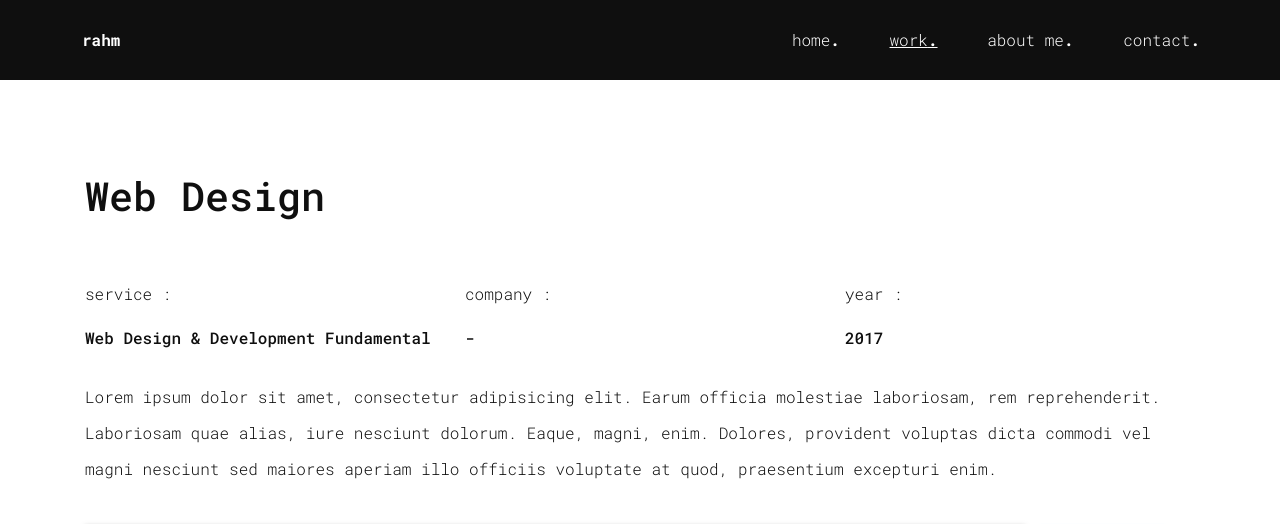
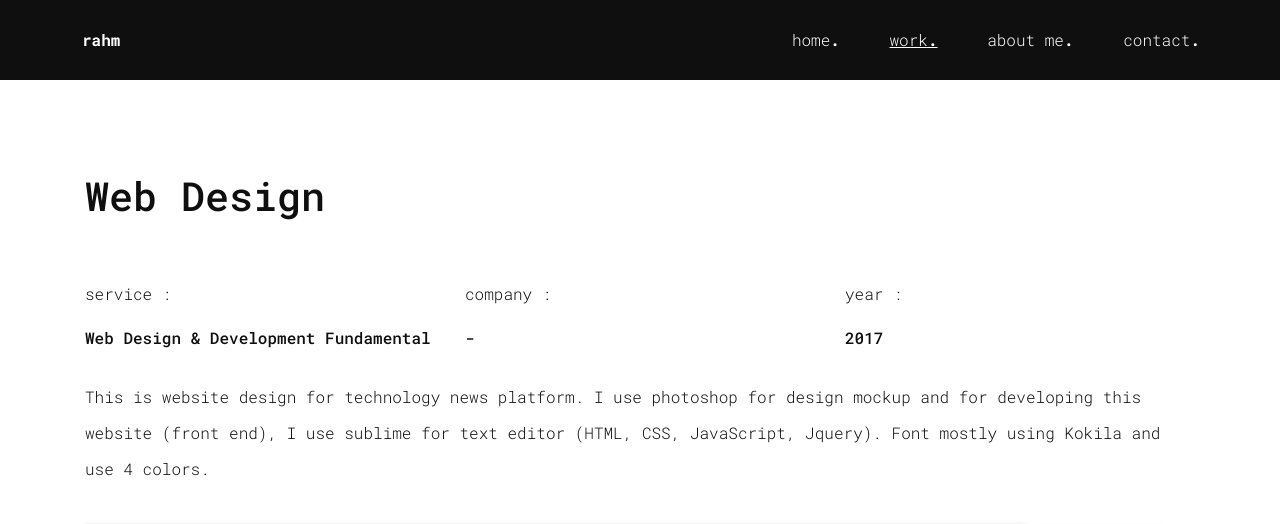
Before and after one commit to merahmahrun/portfolio.github.io, a plain HTML site: page project3.html in a window 1280 px wide. Shown: the top 524 px of the page. Drawn offline with nearby package versions, Linux system fonts and the light colour scheme; grey boxes are pictures that could not be loaded.

Commit message:
update desc

```diff
--- a/project3.html
+++ b/project3.html
@@ -90,7 +90,9 @@
                                           </div>
                                     </div>
                                     <br>
-                                    <p class="wow fadeInUp" data-wow-delay="1.8s">Lorem ipsum dolor sit amet, consectetur adipisicing elit. Earum officia molestiae laboriosam, rem reprehenderit. Laboriosam quae alias, iure nesciunt dolorum. Eaque, magni, enim. Dolores, provident voluptas dicta commodi vel magni nesciunt sed maiores aperiam illo officiis voluptate at quod, praesentium excepturi enim.</p>
+                                    <p class="wow fadeInUp" data-wow-delay="1.8s">This is website design for technology news platform. I use photoshop for design mockup and for developing this
+website (front end), I use sublime for text editor (HTML, CSS, JavaScript, Jquery). Font mostly using Kokila
+and use 4 colors.</p>
                               </div>
                         </div>
                   </div>
```
